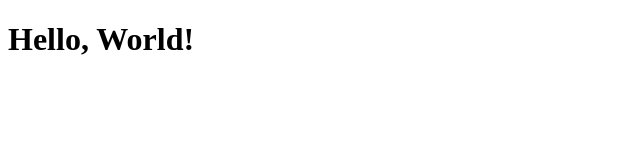
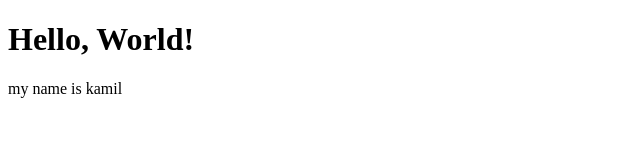
Before and after one commit to kamil675/hi, a plain HTML site: page index.html in a window 1280 px wide. Shown: the whole page, without its empty margins (0-640 px from the left). Drawn offline with Linux system fonts and the light colour scheme.

Commit message:
Updated Home.js with new changes

```diff
--- a/index.html
+++ b/index.html
@@ -7,5 +7,6 @@
   </head>
   <body>
     <h1>Hello, World!</h1>
+    <p>my name is kamil</p>
   </body>
 </html>
```
